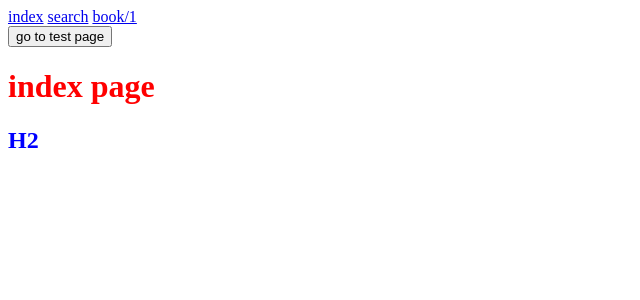
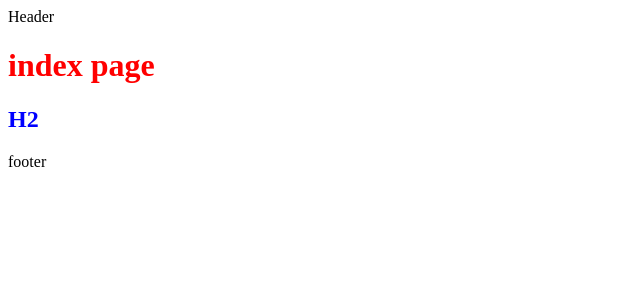
Before and after one commit to jisung-lee7/play-nextjs14, a Next.js app: page / in a window 1280 px wide. Shown: the top 300 px of the page, without its empty margins (0-640 px from the left). Built offline with nearby package versions, Linux system fonts and the light colour scheme.

Commit message:
feat: separate global-layout

```diff
--- /dev/null
+++ b/src/components/global-layout.tsx
@@ -0,0 +1,13 @@
+import { ReactNode } from 'react'
+
+export default function GlobalLayout({ children }: { children: ReactNode }) {
+  return (
+    <div>
+      <div>
+        <header>Header</header>
+        <main>{children}</main>
+        <footer>footer</footer>
+      </div>
+    </div>
+  )
+}
--- a/src/pages/_app.tsx
+++ b/src/pages/_app.tsx
@@ -1,28 +1,11 @@
+import GlobalLayout from '@/components/global-layout'
 import '@/styles/globals.css'
 import type { AppProps } from 'next/app'
-import Link from 'next/link'
-import { useRouter } from 'next/router'
 
 export default function App({ Component, pageProps }: AppProps) {
-  const router = useRouter()
-  const onClickButton = () => {
-    router.push('/test')
-    router.replace('/test')
-  }
   return (
-    <>
-      <header>
-        <Link href={'/'}>index</Link>
-        &nbsp;
-        <Link href={'/search'}>search</Link>
-        &nbsp;
-        <Link href={'/book/1'}>book/1</Link>
-        &nbsp;
-        <div>
-          <button onClick={onClickButton}>go to test page</button>
-        </div>
-      </header>
+    <GlobalLayout>
       <Component {...pageProps} />
-    </>
+    </GlobalLayout>
   )
 }
```
